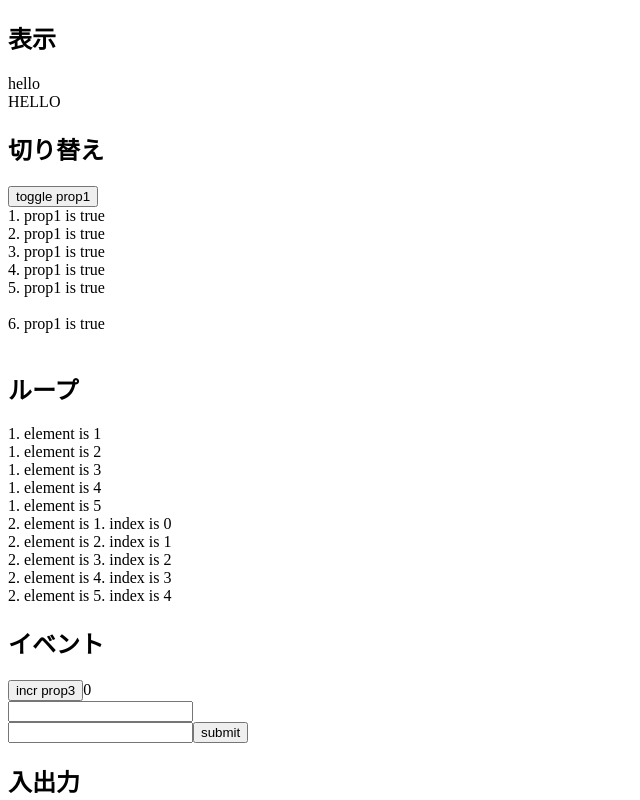
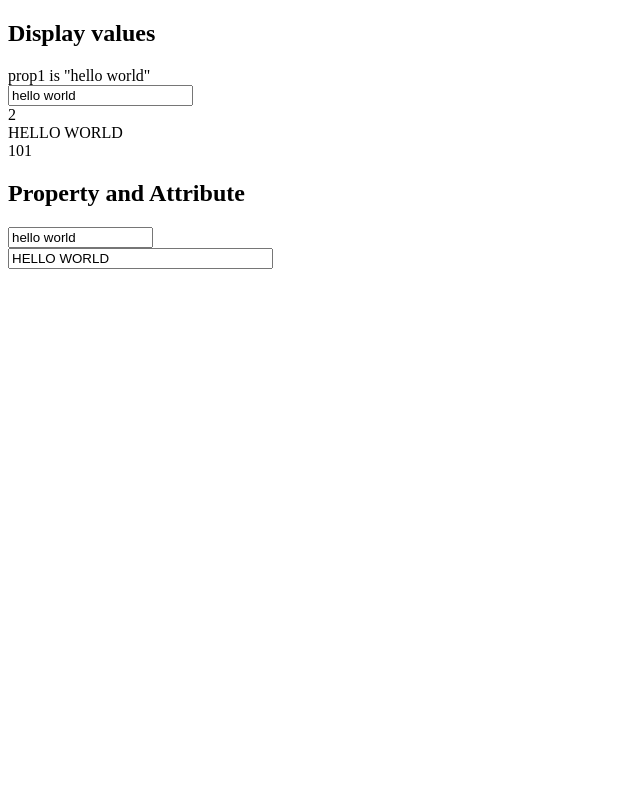
Before and after one commit to nirasan/angular-template-example, an Angular app: page / in a window 1280 px wide. Shown: the top 800 px of the page, without its empty margins (0-640 px from the left). Built offline with nearby package versions, Linux system fonts and the light colour scheme.

Commit message:
add partial components and document

```diff
--- a/src/app/app.component.html
+++ b/src/app/app.component.html
@@ -1 +1,2 @@
-<app-basic></app-basic>
+<app-comp1></app-comp1>
+<app-comp2></app-comp2>
--- /dev/null
+++ b/src/app/comp1.component.ts
@@ -0,0 +1,21 @@
+import {Component} from '@angular/core';
+
+@Component({
+  selector: 'app-comp1',
+  template: `
+    <h2>Display values</h2>
+    <div>prop1 is "{{ prop1 }}"</div>
+    <div><input value="{{ prop1 }}"></div>
+    <div>{{ prop2 + prop2 }}</div>
+    <div>{{ prop1.toUpperCase() }}</div>
+    <div>{{ addProp2(100) }}</div>
+  `
+})
+export class Comp1Component {
+  prop1 = 'hello world';
+  prop2 = 1;
+
+  addProp2(n: number): number {
+    return this.prop2 + n;
+  }
+}
--- /dev/null
+++ b/src/app/comp2.component.ts
@@ -0,0 +1,20 @@
+import {Component} from '@angular/core';
+
+@Component({
+  selector: 'app-comp2',
+  template: `
+    <h2>Property and Attribute</h2>
+    <div>
+      <input [attr.size]="prop2" [value]="prop1"><br />
+      <input [attr.size]="doubleProp2()" [value]="prop1.toUpperCase()">
+    </div>
+  `
+})
+export class Comp2Component {
+  prop1 = 'hello world';
+  prop2 = 15;
+
+  doubleProp2(): number {
+    return this.prop2 * 2;
+  }
+}
```
Also changed, not shown: src/app/app.module.ts (+10 -9 lines), 1 other file (tests, documents, lock files or other folders).
